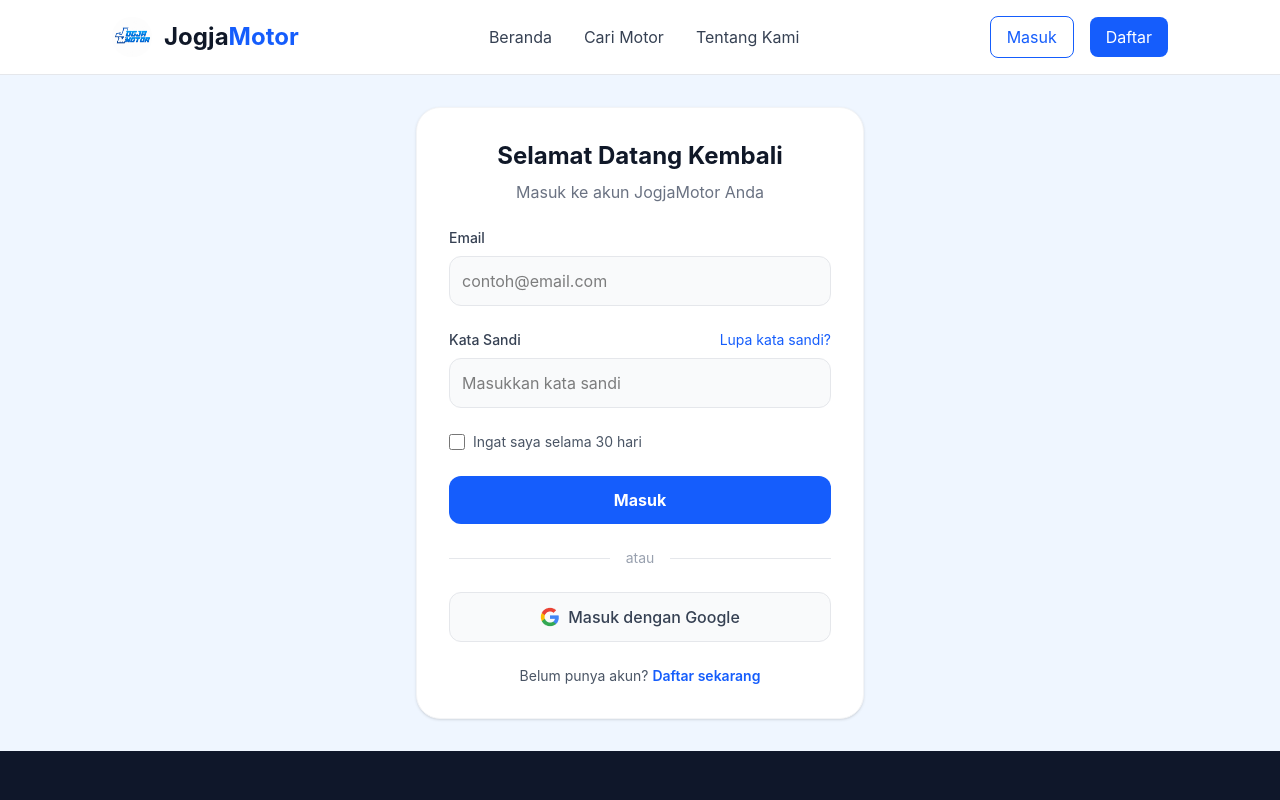
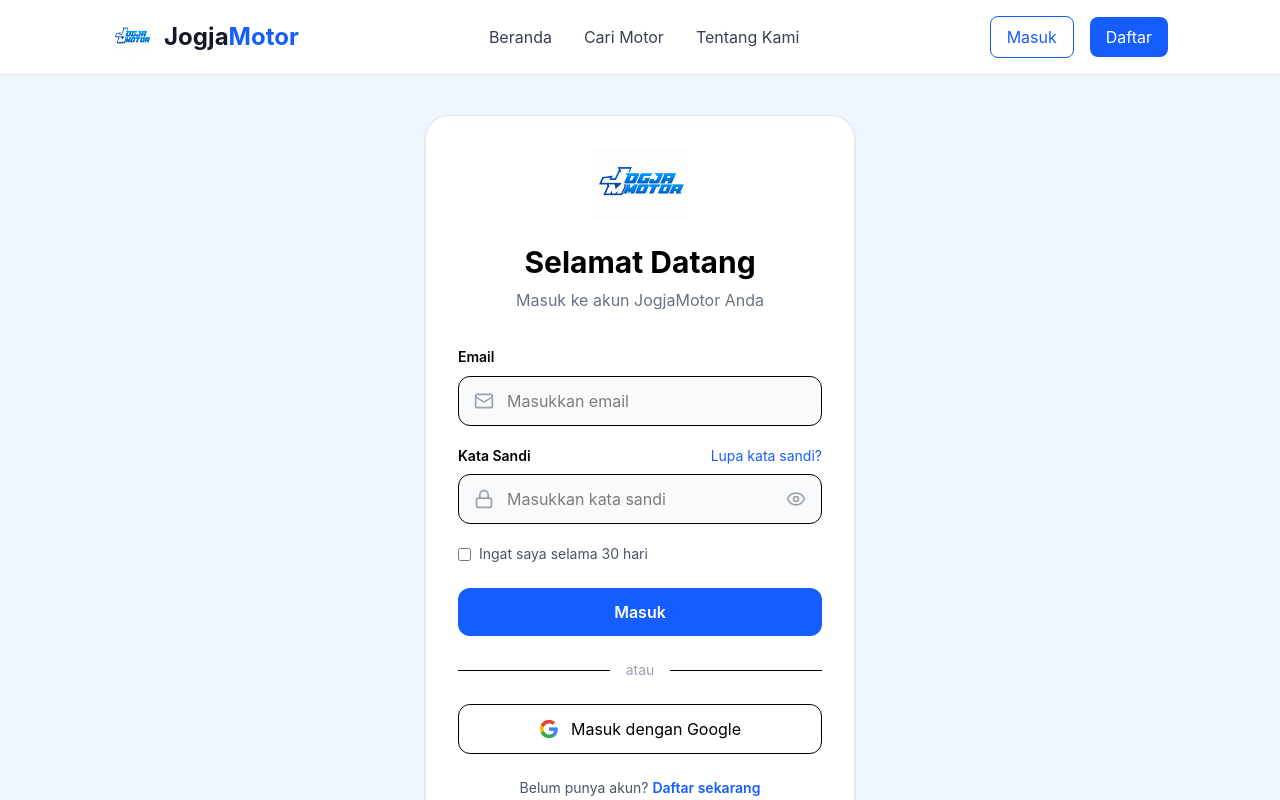
Before and after one commit to sheisafirst/Jogja-Motor, a React (Vite) app: page /login in a window 1280 px wide. Shown: the top 800 px of the page. Built offline with nearby package versions, Linux system fonts and the light colour scheme.

Commit message:
merapikan register dan eror

```diff
--- a/src/components/blocks/LoginForm.tsx
+++ b/src/components/blocks/LoginForm.tsx
@@ -1,173 +1,82 @@
+
 import React, { useState } from "react";
-import { useNavigate } from "react-router-dom";
+import { Link, useNavigate } from "react-router-dom";
+import { Mail, Lock, Eye, EyeOff } from "lucide-react";
 import Swal from "sweetalert2";
 
 export default function LoginForm() {
-  const [email, setEmail] = useState("");
-  const [password, setPassword] = useState("");
+  const [email,setEmail]=useState("");
+  const [password,setPassword]=useState("");
+  const [showPassword,setShowPassword]=useState(false);
+  const navigate=useNavigate();
 
-  const navigate = useNavigate();
-
-  const handleSubmit = (e: React.FormEvent<HTMLFormElement>) => {
+  const handleSubmit=(e:React.FormEvent<HTMLFormElement>)=>{
     e.preventDefault();
-
-    // ==========================
-    // LOGIN ADMIN
-    // ==========================
-    if (email === "admin@gmail.com" && password === "admin123") {
-      Swal.fire({
-        icon: "success",
-        title: "Success",
-        text: "Login successful!",
-        confirmButtonText: "OK",
-        confirmButtonColor: "#3085d6",
-        allowOutsideClick: false,
-      }).then(() => {
-        localStorage.setItem("isLogin", "true");
-        localStorage.setItem("role", "admin");
-
+    if(email==="admin@gmail.com"&&password==="admin123"){
+      Swal.fire({icon:"success",title:"Success",text:"Login successful!",confirmButtonColor:"#2563eb"}).then(()=>{
+        localStorage.setItem("isLogin","true");
+        localStorage.setItem("role","admin");
         navigate("/admin");
-      });
-
-      return;
+      });return;
     }
-
-    // ==========================
-    // LOGIN USER
-    // ==========================
-    if (email === "user@gmail.com" && password === "user123") {
-      Swal.fire({
-        icon: "success",
-        title: "Login Berhasil",
-        text: "Selamat datang di JogjaMotor!",
-        confirmButtonText: "OK",
-        confirmButtonColor: "#3085d6",
-        allowOutsideClick: false,
-      }).then(() => {
-        localStorage.setItem("isLogin", "true");
-        localStorage.setItem("role", "user");
-
+    if(email==="user@gmail.com"&&password==="user123"){
+      Swal.fire({icon:"success",title:"Login Berhasil",text:"Selamat datang di JogjaMotor!",confirmButtonColor:"#2563eb"}).then(()=>{
+        localStorage.setItem("isLogin","true");
+        localStorage.setItem("role","user");
         navigate("/home");
-      });
-
-      return;
+      });return;
     }
-
-    // ==========================
-    // LOGIN GAGAL
-    // ==========================
-    Swal.fire({
-      title: "Error!",
-      text: "Email atau password salah.",
-      icon: "error",
-      confirmButtonText: "OK",
-      confirmButtonColor: "#3085d6",
-    });
+    Swal.fire({icon:"error",title:"Error!",text:"Email atau password salah.",confirmButtonColor:"#2563eb"});
   };
 
   return (
-    <div className="flex justify-center items-center py-8">
-      <form
-        onSubmit={handleSubmit}
-        className="w-full max-w-md bg-white border border-gray-100 rounded-3xl p-8 shadow-sm"
-      >
-        {/* Heading */}
-        <h1 className="text-2xl font-bold text-center text-gray-900 mb-2">
-          Selamat Datang Kembali
-        </h1>
+    <div className="flex justify-center items-center py-10 px-4">
+      <form onSubmit={handleSubmit} className="w-full max-w-107.5 bg-white border border-gray-200 rounded-3xl shadow-sm p-8">
+        <div className="flex justify-center mb-6">
+          <img src="/logo1.png" className="w-24 object-contain" alt="logo"/>
+        </div>
+        <h1 className="text-3xl font-bold text-center">Selamat Datang</h1>
+        <p className="text-center text-gray-500 mt-2 mb-8">Masuk ke akun JogjaMotor Anda</p>
 
-        <p className="text-center text-gray-500 mb-6">
-          Masuk ke akun JogjaMotor Anda
-        </p>
-
-        {/* Email */}
-        <div className="mb-6">
-          <label className="block mb-2 text-sm font-medium text-gray-700">
-            Email
-          </label>
-
-          <input
-            type="email"
-            value={email}
-            onChange={(e) => setEmail(e.target.value)}
-            placeholder="contoh@email.com"
-            className="w-full p-3 bg-gray-50 border border-gray-200 rounded-xl focus:ring-2 focus:ring-blue-500 outline-none"
-          />
+        <label className="text-sm font-semibold">Email</label>
+        <div className="relative mt-2 mb-5">
+          <Mail size={20} className="absolute left-4 top-1/2 -translate-y-1/2 text-gray-400"/>
+          <input type="email" value={email} onChange={e=>setEmail(e.target.value)} placeholder="Masukkan email" className="w-full bg-gray-50 border rounded-xl pl-12 pr-4 py-3"/>
         </div>
 
-        {/* Password */}
-        <div className="mb-6">
-          <div className="flex justify-between mb-2">
-            <label className="text-sm font-medium text-gray-700">
-              Kata Sandi
-            </label>
-
-            <a href="#" className="text-sm text-blue-600 hover:underline">
-              Lupa kata sandi?
-            </a>
-          </div>
-
-          <input
-            type="password"
-            value={password}
-            onChange={(e) => setPassword(e.target.value)}
-            placeholder="Masukkan kata sandi"
-            className="w-full p-3 bg-gray-50 border border-gray-200 rounded-xl focus:ring-2 focus:ring-blue-500 outline-none"
-          />
+        <div className="flex justify-between mb-2">
+          <label className="text-sm font-semibold">Kata Sandi</label>
+          <a href="#" className="text-sm text-blue-600">Lupa kata sandi?</a>
         </div>
 
-        {/* Remember */}
-        <div className="mb-6 flex items-center">
-          <input
-            type="checkbox"
-            className="w-4 h-4 text-blue-600 border-gray-300 rounded"
-          />
-
-          <label className="ml-2 text-sm text-gray-600">
-            Ingat saya selama 30 hari
-          </label>
+        <div className="relative mb-5">
+          <Lock size={20} className="absolute left-4 top-1/2 -translate-y-1/2 text-gray-400"/>
+          <input type={showPassword?"text":"password"} value={password} onChange={e=>setPassword(e.target.value)} placeholder="Masukkan kata sandi" className="w-full bg-gray-50 border rounded-xl pl-12 pr-12 py-3"/>
+          <button type="button" onClick={()=>setShowPassword(!showPassword)} className="absolute right-4 top-1/2 -translate-y-1/2 text-gray-400">
+            {showPassword?<EyeOff size={20}/>:<Eye size={20}/>}
+          </button>
         </div>
 
-        {/* Button */}
-        <button
-          type="submit"
-          className="w-full bg-blue-600 hover:bg-blue-700 text-white font-bold py-3 rounded-xl transition"
-        >
-          Masuk
+        <div className="flex items-center mb-6">
+          <input type="checkbox"/>
+          <span className="ml-2 text-sm text-gray-600">Ingat saya selama 30 hari</span>
+        </div>
+
+        <button type="submit" className="w-full bg-blue-600 hover:bg-blue-700 text-white rounded-xl py-3 font-semibold">Masuk</button>
+
+        <div className="flex items-center my-6">
+          <div className="flex-1 border-t"></div>
+          <span className="px-4 text-gray-400 text-sm">atau</span>
+          <div className="flex-1 border-t"></div>
+        </div>
+
+        <button type="button" className="w-full border rounded-xl py-3 flex items-center justify-center gap-3">
+          <img src="/google.png" className="w-5 h-5" alt="google"/>
+          <span>Masuk dengan Google</span>
         </button>
 
-        {/* Divider */}
-        <div className="flex items-center my-6">
-          <div className="flex-1 h-px bg-gray-200"></div>
-
-          <span className="px-4 text-gray-400 text-sm">
-            atau
-          </span>
-
-          <div className="flex-1 h-px bg-gray-200"></div>
-        </div>
-
-        {/* Google */}
-        <button
-          type="button"
-          className="w-full flex items-center justify-center gap-2 py-3 bg-gray-50 border border-gray-200 rounded-xl hover:bg-gray-100"
-        >
-          <img src="/google.png" className="w-5 h-5" alt="google" />
-
-          <span className="font-medium text-gray-700">
-            Masuk dengan Google
-          </span>
-        </button>
-
-        {/* Register */}
         <p className="text-center text-sm text-gray-600 mt-6">
-          Belum punya akun?{" "}
-          <a
-            href="/register"
-            className="text-blue-600 font-semibold hover:underline"
-          >
-            Daftar sekarang
-          </a>
+          Belum punya akun? <Link to="/register" className="text-blue-600 font-semibold">Daftar sekarang</Link>
         </p>
       </form>
     </div>
--- a/src/components/blocks/RegisterForm.tsx
+++ b/src/components/blocks/RegisterForm.tsx
@@ -16,7 +16,7 @@
   };
 
   return (
-    <div className="min-h-screen bg-slate-50 flex items-center justify-center p-4">
+    <div className="min-h-screen flex items-center justify-center p-4">
       <div className="bg-white p-8 rounded-3xl shadow-sm w-full max-w-sm text-center border border-slate-100">
         {/* Logo */}
         <img src="/logo1.png" alt="Logo" className="w-24 mx-auto mb-6" />
@@ -36,7 +36,7 @@
             <input
               type="text"
               className="w-full p-3 border border-gray-200 rounded-xl focus:ring-2 focus:ring-blue-500 outline-none"
-              placeholder="Masukkan nama lengkap"
+              placeholder="Esther Yu"
             />
           </div>
 
@@ -47,7 +47,7 @@
             <input
               type="email"
               className="w-full p-3 border border-gray-200 rounded-xl focus:ring-2 focus:ring-blue-500 outline-none"
-              placeholder="contoh@email.com"
+              placeholder="user@gmail.com"
             />
           </div>
 
--- a/src/index.css
+++ b/src/index.css
@@ -8,3 +8,9 @@
   min-height: 100vh;
   background-color: #EFF6FF; /* Warna latar belakang abu-abu terang yang soft */
 }
+
+:root {
+  --background: #EFF6FF;
+  --primary: #2563EB;
+  --card: #FFFFFF;
+}
--- a/src/pages/booking.tsx
+++ b/src/pages/booking.tsx
@@ -6,7 +6,6 @@
 import Navbar from "../components/blocks/Navbar";
 import Footer from "../components/blocks/Footer";
 import { MapPin, Calendar as CalendarIcon, Clock } from "lucide-react";
-
 
 export default function Booking() {
   const [date, setDate] = useState(new Date());
@@ -28,7 +27,7 @@
   };
 
   return (
-    <div className="bg-gray-50 min-h-screen">
+    <div className="bg-[#EFF6FF] min-h-screen">
       <Navbar />
       <main className="container mx-auto px-4 py-8">
         {/* Breadcrumb */}
--- /dev/null
+++ b/src/vite-env.d.ts
@@ -0,0 +1 @@
+/// <reference types="vite/client" />
```
Also changed, not shown: tsconfig.json (added, +22 -0 lines).
